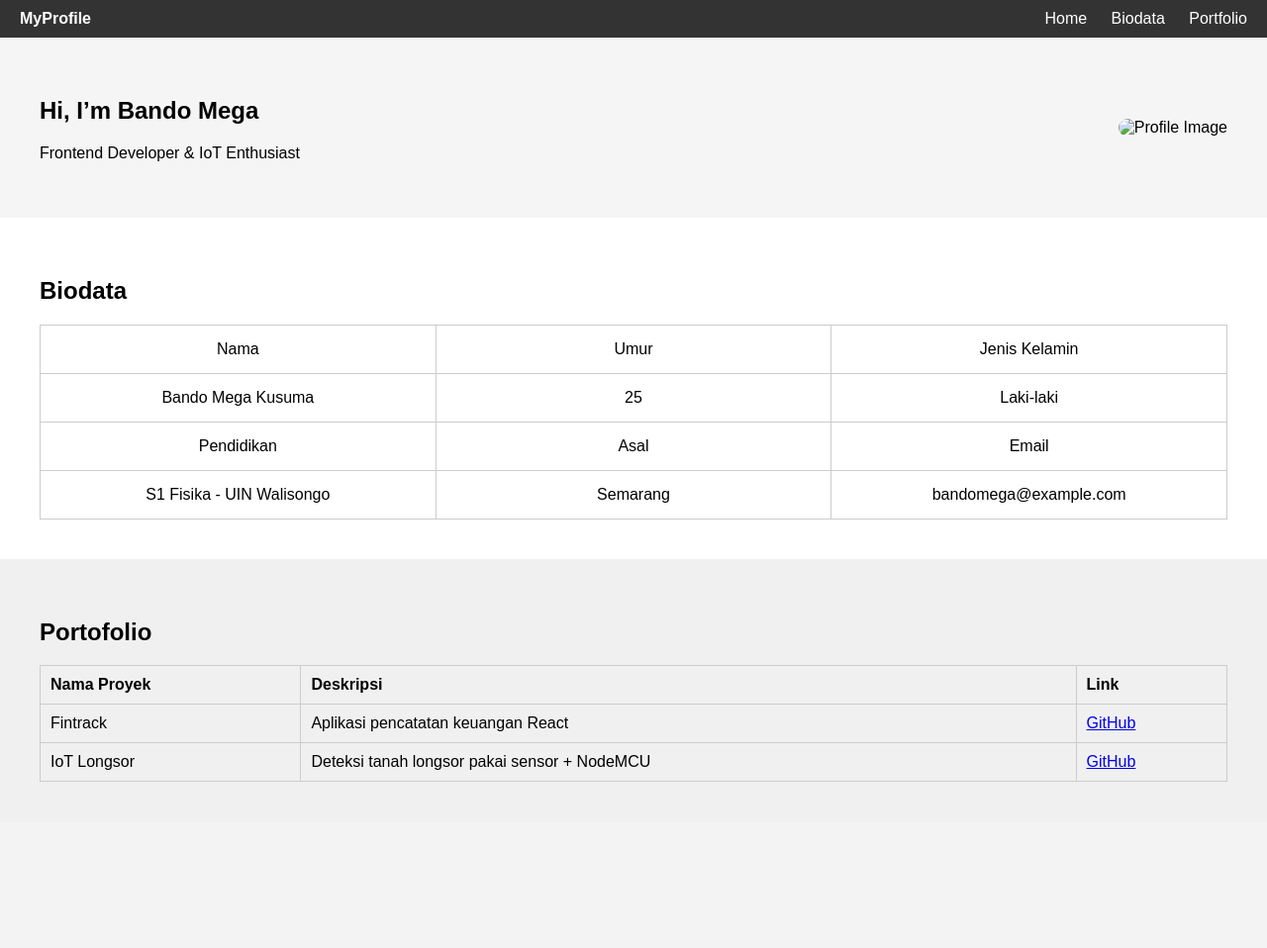
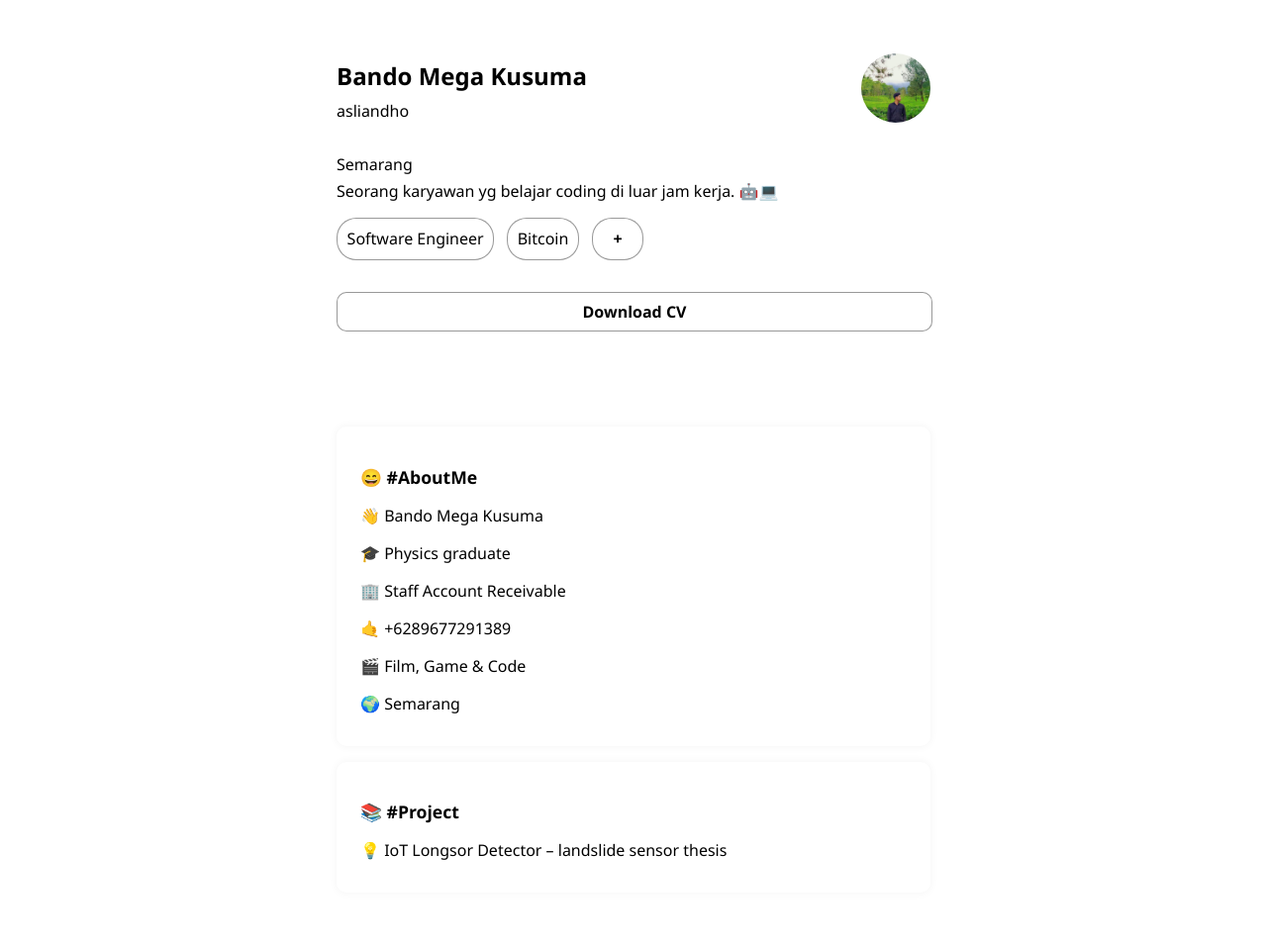
Before and after one commit to bando9/fs-batch4, a PHP site: page / in a window 1280 px wide. Shown: the whole page at 99% size. Before the commit the page ends 790 px from the top, so only its background shows below. Run offline with PHP 8.4, Linux system fonts and the light colour scheme; some libraries are stand-ins or nearby versions.

Commit message:
update card information

```diff
--- a/index.html
+++ b/index.html
@@ -3,137 +3,55 @@
   <head>
     <meta charset="UTF-8" />
     <meta name="viewport" content="width=device-width, initial-scale=1.0" />
-    <title>Profile Biodata</title>
-    <style>
-      body {
-        font-family: Arial, sans-serif;
-        margin: 0;
-        padding: 0;
-        scroll-behavior: smooth;
-      }
-      nav {
-        background-color: #333;
-        color: white;
-        padding: 10px 20px;
-        display: flex;
-        justify-content: space-between;
-      }
-      nav a {
-        color: white;
-        margin-left: 20px;
-        text-decoration: none;
-      }
-      .hero {
-        display: flex;
-        justify-content: space-between;
-        align-items: center;
-        padding: 40px;
-        background-color: #f5f5f5;
-      }
-      .hero img {
-        max-width: 300px;
-        border-radius: 10px;
-      }
-      .biodata {
-        padding: 40px;
-      }
-      .biodata table {
-        width: 100%;
-        border-collapse: collapse;
-      }
-      .biodata td {
-        padding: 15px;
-        border: 1px solid #ccc;
-        width: 33%;
-        text-align: center;
-      }
-      .portfolio {
-        padding: 40px;
-        background-color: #f0f0f0;
-      }
-      .portfolio table {
-        width: 100%;
-        border-collapse: collapse;
-      }
-      .portfolio th,
-      .portfolio td {
-        padding: 10px;
-        border: 1px solid #ccc;
-        text-align: left;
-      }
-    </style>
+    <title>Profil Biodata</title>
+    <link rel="stylesheet" href="style.css" />
   </head>
   <body>
-    <!-- Section 1: Menu -->
-    <nav>
-      <div><strong>MyProfile</strong></div>
-      <div>
-        <a href="#home">Home</a>
-        <a href="#biodata">Biodata</a>
-        <a href="#portfolio">Portfolio</a>
+    <!-- SECTION 1: MENU -->
+    <header class="hero">
+      <div class="container">
+        <div class="headline">
+          <div>
+            <h2>Bando Mega Kusuma</h2>
+            <p>asliandho</p>
+          </div>
+          <img
+            src="assets/profile.jpg"
+            alt=""
+            style="border-radius: 50%; width: 70px"
+          />
+        </div>
+
+        <div class="about">
+          <p id="about-first">Semarang</p>
+          <p>Seorang karyawan yg belajar coding di luar jam kerja. 🤖💻</p>
+        </div>
+
+        <div class="hobby">
+          <div class="title-card">Software Engineer</div>
+          <div class="title-card">Bitcoin</div>
+          <div class="title-card"><b>+</b></div>
+        </div>
+
+        <a href="assets/cv.pdf" target="_blank" class="btn-cta">Download CV</a>
       </div>
-    </nav>
+    </header>
 
-    <!-- Section 2: Judul & Gambar -->
-    <section class="hero" id="home">
-      <div>
-        <h1>Hi, I’m Bando Mega</h1>
-        <p>Frontend Developer & IoT Enthusiast</p>
+    <section class="container">
+      <div class="card">
+        <h2>😄 #AboutMe</h2>
+        <p>👋 Bando Mega Kusuma</p>
+        <p>🎓 Physics graduate</p>
+        <p>🏢 Staff Account Receivable</p>
+        <p>🤙 +6289677291389</p>
+        <p>🎬 Film, Game & Code</p>
+        <p>🌍 Semarang</p>
       </div>
-      <img src="https://via.placeholder.com/300" alt="Profile Image" />
-    </section>
 
-    <!-- Section 3: Biodata -->
-    <section class="biodata" id="biodata">
-      <h2>Biodata</h2>
-      <table>
-        <tr>
-          <td>Nama</td>
-          <td>Umur</td>
-          <td>Jenis Kelamin</td>
-        </tr>
-        <tr>
-          <td>Bando Mega Kusuma</td>
-          <td>25</td>
-          <td>Laki-laki</td>
-        </tr>
-        <tr>
-          <td>Pendidikan</td>
-          <td>Asal</td>
-          <td>Email</td>
-        </tr>
-        <tr>
-          <td>S1 Fisika - UIN Walisongo</td>
-          <td>Semarang</td>
-          <td>bandomega@example.com</td>
-        </tr>
-      </table>
-    </section>
-
-    <!-- Section 4: Portfolio -->
-    <section class="portfolio" id="portfolio">
-      <h2>Portofolio</h2>
-      <table>
-        <tr>
-          <th>Nama Proyek</th>
-          <th>Deskripsi</th>
-          <th>Link</th>
-        </tr>
-        <tr>
-          <td>Fintrack</td>
-          <td>Aplikasi pencatatan keuangan React</td>
-          <td>
-            <a href="https://github.com/username/fintrack" target="_blank"
-              >GitHub</a
-            >
-          </td>
-        </tr>
-        <tr>
-          <td>IoT Longsor</td>
-          <td>Deteksi tanah longsor pakai sensor + NodeMCU</td>
-          <td><a href="#" target="_blank">GitHub</a></td>
-        </tr>
-      </table>
+      <div class="card">
+        <h2>📚 #Project</h2>
+        <p>💡 IoT Longsor Detector – landslide sensor thesis</p>
+      </div>
     </section>
   </body>
 </html>
--- a/style.css
+++ b/style.css
@@ -1,3 +1,5 @@
+/* @import url("https://fonts.googleapis.com/css2?family=Poppins:ital,wght@0,100;0,200;0,300;0,400;0,500;0,600;0,700;0,800;0,900;1,100;1,200;1,300;1,400;1,500;1,600;1,700;1,800;1,900&display=swap"); */
+@import url("https://fonts.googleapis.com/css2?family=Roboto:ital,wght@0,100..900;1,100..900&display=swap");
 :root {
   /* --primary-color: #1f2a44;
   --secondary-color: #00c2ff;
@@ -12,11 +14,14 @@
 
 * {
   background-color: var(--light-theme);
+  /* font-family: "Poppins", sans-serif; */
+  font-family: "Segoe UI", sans-serif;
 }
 
 .container {
-  width: 95%;
-  padding: 0 8px;
+  max-width: 600px;
+  margin: auto;
+  padding: 2rem;
 }
 
 .headline {
@@ -63,6 +68,31 @@
   color: #000;
 }
 
+.card {
+  background: white;
+  padding: 1.5rem;
+  border-radius: 10px;
+  margin-bottom: 1rem;
+  text-align: left;
+  box-shadow: 0 0 10px rgba(0, 0, 0, 0.05);
+}
+
+.card h2 {
+  font-size: 1.1rem;
+  color: var(--primary);
+  margin-bottom: 0.5rem;
+}
+
+.card p {
+  margin-bottom: 0.5rem;
+}
+
+footer {
+  margin-top: 2rem;
+  font-size: 0.9rem;
+  color: #888;
+}
+
 /* Media query untuk layar lebih besar dari 768px */
 @media (min-width: 768px) {
   .container {
@@ -70,11 +100,3 @@
     margin: 0 auto;
   }
 }
-
-/* Media query untuk layar lebih besar dari 1024px */
-/* @media (min-width: 1024px) {
-  .container {
-    width: 50%;
-    margin: 0 auto;
-  }
-} */
```
Also changed, not shown: tugas-1.html (deleted, +0 -127 lines).
